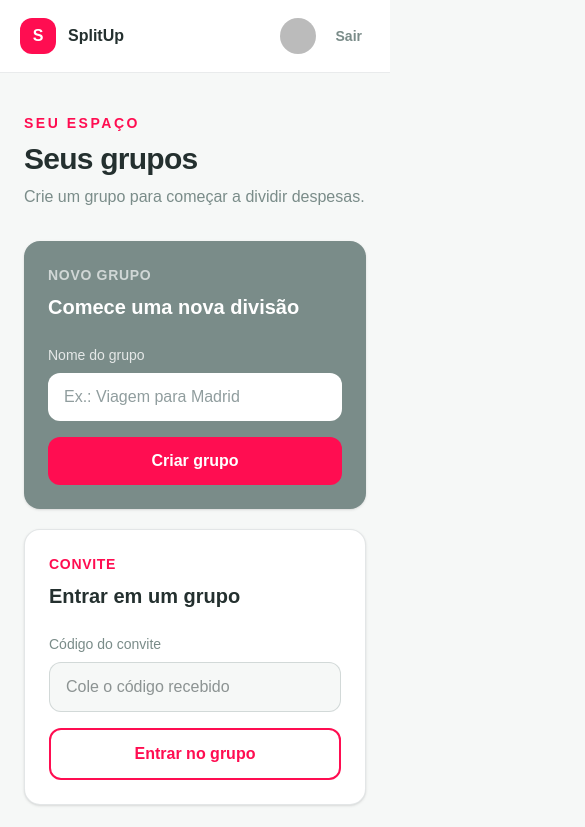
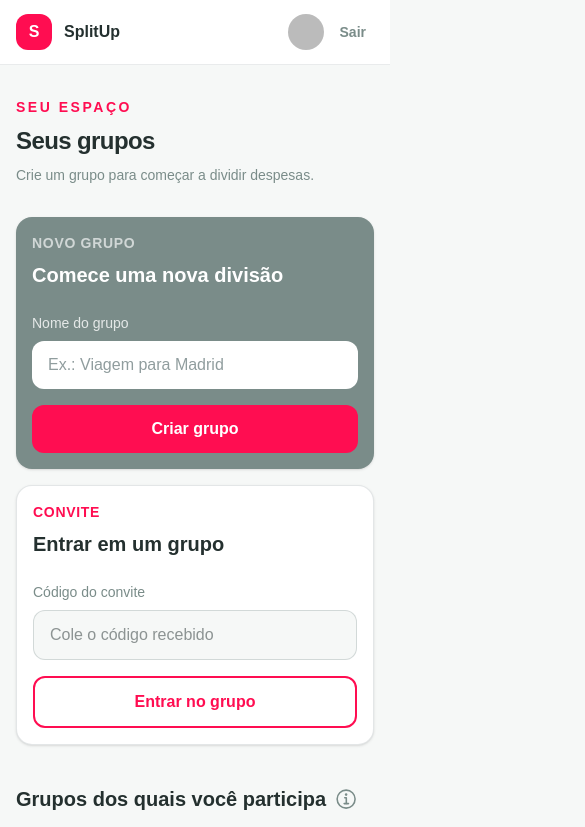
Before and after one commit to LeonardoSantosBR/splitup, a Next.js app: page /home in a window 390 px wide. Shown: the top 827 px of the page, 585 px wide, since content can reach past the window. Built offline with nearby package versions, Linux system fonts and the light colour scheme; no server answers; the database is empty; sample sign-in values are in the browser's storage.

Commit message:
fix: enhance layout responsiveness and improve component styling

```diff
--- a/src/app/globals.css
+++ b/src/app/globals.css
@@ -18,7 +18,17 @@
 }
 
 body {
+  width: 100%;
+  max-width: 100%;
+  overflow-x: hidden;
   background: var(--background);
   color: var(--foreground);
   font-family: Arial, Helvetica, sans-serif;
 }
+
+html {
+  height: 100%;
+  width: 100%;
+  max-width: 100%;
+  overflow-x: hidden;
+}
--- a/src/app/home/home.tsx
+++ b/src/app/home/home.tsx
@@ -86,13 +86,13 @@ export function Home({
   }
 
   return (
-    <main className="min-h-screen bg-background">
+    <main className="w-full min-w-0 max-w-none flex-1 bg-background">
       <Header
         userName={userName}
         userImage={userImage}
         onSignOut={() => signOut({ callbackUrl: "/login" })}
       />
-      <div className="mx-auto max-w-6xl px-6 py-10">
+      <div className="mx-auto w-full min-w-0 max-w-6xl px-4 py-8 sm:px-6 sm:py-10">
         <HomeTitle />
         <HomeGroupCreateOrJoin
           groupName={groupName}
--- a/src/app/layout.tsx
+++ b/src/app/layout.tsx
@@ -15,7 +15,7 @@ export const viewport: Viewport = {
 export default function RootLayout({ children }: LayoutProps<"/">) {
   return (
     <html lang="pt-BR" className="h-full antialiased">
-      <body className="min-h-full flex flex-col">
+      <body className="flex min-h-full w-full flex-col overflow-x-hidden">
         {children}
         <ToastProvider />
       </body>
--- a/src/components/header/Header.tsx
+++ b/src/components/header/Header.tsx
@@ -6,15 +6,15 @@ import type { HeaderProps } from "@/types";
 export function Header({ userName, userImage, onSignOut }: HeaderProps) {
   return (
     <header className="border-b border-(--slate)/20 bg-white">
-      <div className="mx-auto flex min-h-18 max-w-6xl items-center justify-between px-5 py-4 sm:px-6">
+      <div className="mx-auto flex min-h-16 w-full min-w-0 max-w-6xl items-center justify-between gap-4 px-4 py-3 sm:min-h-18 sm:px-6 sm:py-4">
         <div className="flex items-center gap-3">
           <span className="flex h-9 w-9 items-center justify-center rounded-xl bg-(--primary) font-black text-white">
             S
           </span>
           <span className="font-bold text-foreground">SplitUp</span>
         </div>
-        <div className="flex items-center gap-3 sm:gap-5">
-          <div className="flex items-center gap-3">
+        <div className="flex min-w-0 items-center gap-2 sm:gap-5">
+          <div className="flex min-w-0 items-center gap-2 sm:gap-3">
             <span className="hidden text-sm font-medium text-(--dark-teal) sm:inline">
               Olá, {userName}
             </span>
--- a/src/components/home/HomeGroupCards.tsx
+++ b/src/components/home/HomeGroupCards.tsx
@@ -10,11 +10,11 @@ export function HomeGroupCards({
   onCopyInvite: (group: HomeGroupProps) => void;
 }) {
   return (
-    <div className="mt-4 grid gap-4 sm:grid-cols-2 lg:grid-cols-3">
+    <div className="mt-4 grid min-w-0 grid-cols-1 gap-4 sm:grid-cols-2 lg:grid-cols-3">
       {groups.map((group) => (
         <article
           key={group.id}
-          className="flex h-full min-h-28 flex-col rounded-2xl bg-white p-5 shadow-sm ring-1 ring-(--slate)/15"
+          className="flex h-full min-w-0 min-h-28 flex-col rounded-2xl bg-white p-4 shadow-sm ring-1 ring-(--slate)/15 sm:p-5"
         >
           <div className="flex min-h-10 items-start justify-between gap-3">
             <Link
--- a/src/components/home/HomeGroupCreateOrJoin.tsx
+++ b/src/components/home/HomeGroupCreateOrJoin.tsx
@@ -12,10 +12,10 @@ export function HomeGroupCreateOrJoin({
   onJoin,
 }: HomeGroupCreateOrJoinProps) {
   return (
-    <div className="grid gap-5 md:grid-cols-2">
+    <div className="grid min-w-0 grid-cols-1 gap-4 sm:gap-5 md:grid-cols-2">
       <form
         onSubmit={onCreate}
-        className="rounded-2xl bg-(--dark-teal) p-6 text-white shadow-sm"
+        className="min-w-0 rounded-2xl bg-(--dark-teal) p-4 text-white shadow-sm sm:p-6"
       >
         <p className="text-sm font-semibold uppercase tracking-wider text-white/65">
           Novo grupo
@@ -45,7 +45,7 @@ export function HomeGroupCreateOrJoin({
       </form>
       <form
         onSubmit={onJoin}
-        className="rounded-2xl border border-(--slate)/25 bg-white p-6 shadow-sm"
+        className="min-w-0 rounded-2xl border border-(--slate)/25 bg-white p-4 shadow-sm sm:p-6"
       >
         <p className="text-sm font-semibold uppercase tracking-wider text-(--primary)">
           Convite
--- a/src/components/home/HomeGroupInfoTooltip.tsx
+++ b/src/components/home/HomeGroupInfoTooltip.tsx
@@ -1,32 +1,30 @@
 "use client";
 
-import { useState } from "react";
 import { IoInformationCircleOutline } from "react-icons/io5";
 import { ICON_SIZE } from "@/utils/constants";
+import { toast } from "react-toastify";
 
 export function HomeGroupInfoTooltip() {
-  const [showInfo, setShowInfo] = useState(false);
+  async function showGroupInfoToast() {
+    try {
+      toast.info(
+        "Grupos finalizados continuam aparecendo nesta lista pelos próximos 30 dias."
+      );
+    } catch {
+      toast.error("Não foi possível copiar o convite.");
+    }
+  }
 
   return (
     <div className="relative flex items-center gap-2">
       <button
         type="button"
-        onClick={() => setShowInfo((current) => !current)}
+        onClick={showGroupInfoToast}
         aria-label="Informações sobre grupos finalizados"
-        aria-expanded={showInfo}
         className="text-(--dark-teal) transition hover:text-(--primary)"
       >
         <IoInformationCircleOutline size={ICON_SIZE} />
       </button>
-      <p
-        className={`absolute left-full top-1/2 z-10 ml-2 w-max max-w-xs -translate-y-1/2 rounded-lg bg-(--dark-teal) px-3 py-2 text-xs text-white shadow-lg transition-opacity duration-500 ${
-          showInfo ? "visible opacity-100" : "invisible opacity-0"
-        }`}
-        aria-hidden={!showInfo}
-      >
-        Grupos finalizados continuam aparecendo nesta lista pelos próximos 30
-        dias.
-      </p>
     </div>
   );
 }
--- a/src/components/home/HomeTitle.tsx
+++ b/src/components/home/HomeTitle.tsx
@@ -4,10 +4,10 @@ export function HomeTitle() {
       <p className="text-sm font-semibold uppercase tracking-[0.18em] text-(--primary)">
         Seu espaço
       </p>
-      <h1 className="mt-2 text-3xl font-bold tracking-tight text-foreground sm:text-4xl">
+      <h1 className="mt-2 text-2xl font-bold tracking-tight text-foreground sm:text-4xl">
         Seus grupos
       </h1>
-      <p className="mt-2 text-(--dark-teal)">
+      <p className="mt-2 text-sm text-(--dark-teal) sm:text-base">
         Crie um grupo para começar a dividir despesas.
       </p>
     </div>
--- a/src/components/pagination/Pagination.tsx
+++ b/src/components/pagination/Pagination.tsx
@@ -14,7 +14,7 @@ export function Pagination({
   if (totalPages <= 1) return null;
 
   return (
-    <div className="mt-5 flex items-center justify-between">
+    <div className="mt-5 flex flex-wrap items-center justify-between gap-3">
       <button
         type="button"
         disabled={page === 1 || isPending}
```
